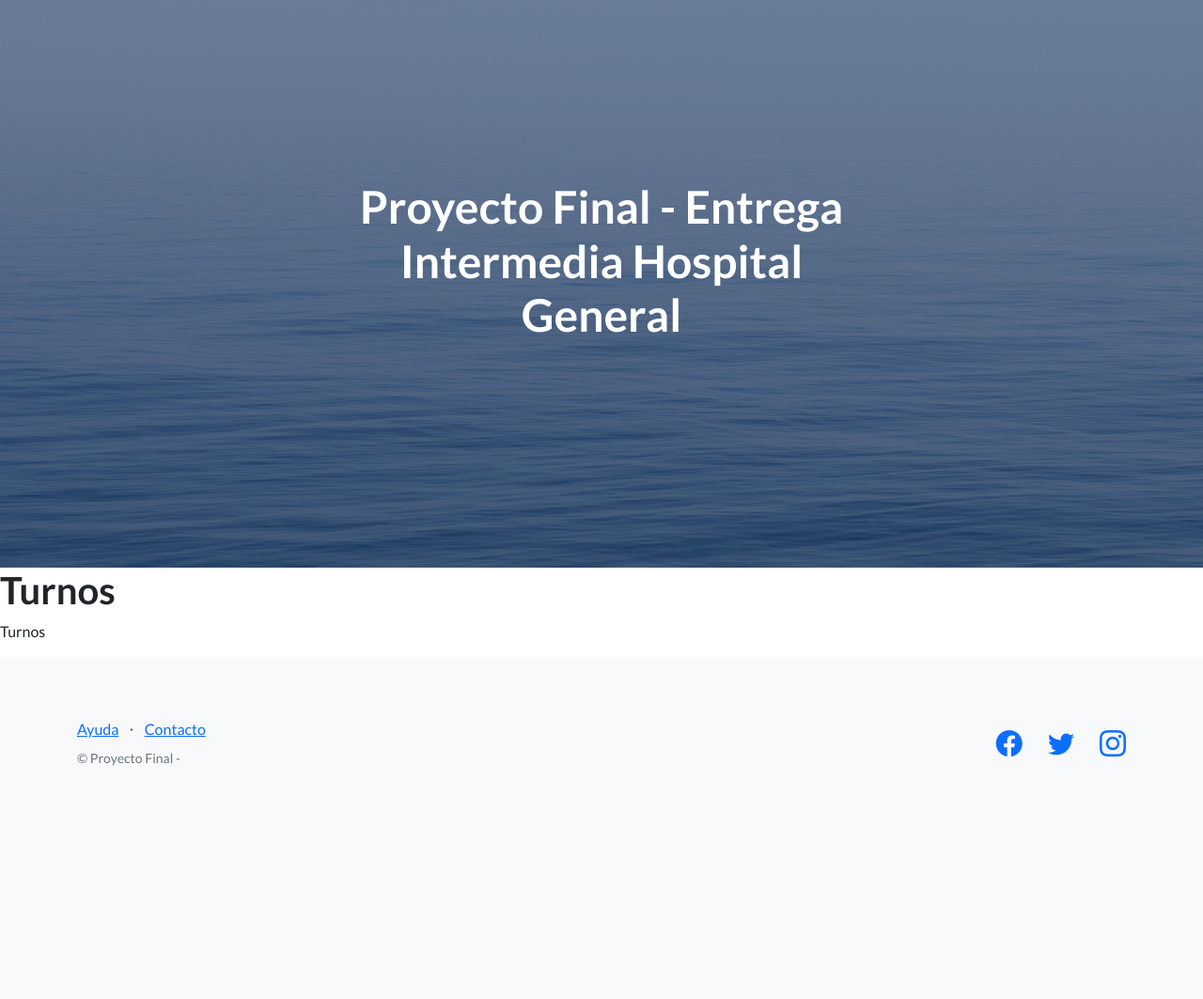
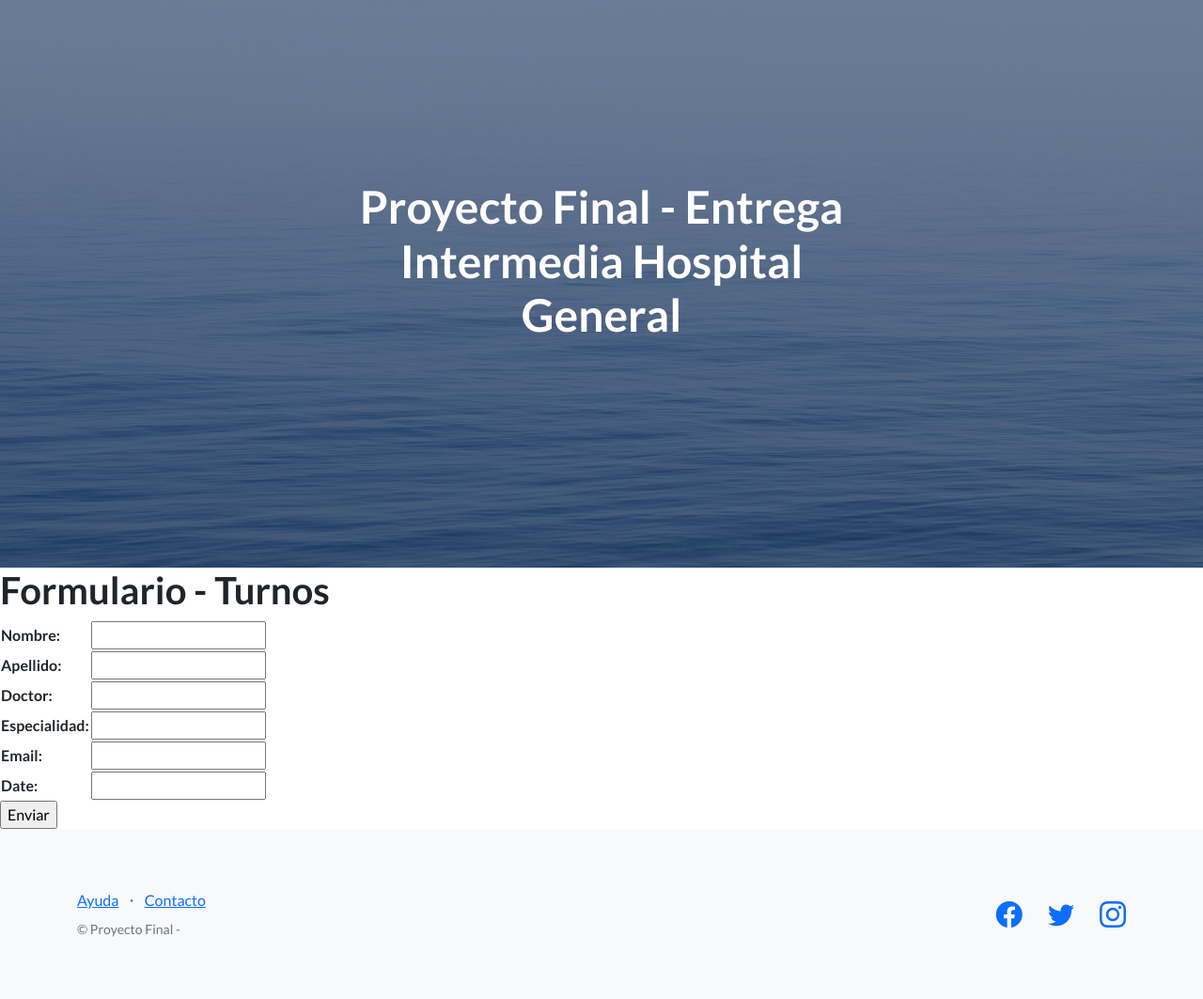
Before and after one commit to federicocolombato/Proyecto_Hospital, a Django app: page /AppHospital/turnos in a window 1280 px wide. Shown: the part 57-1120 px from the top of the page at 94% size. Before the commit the page ends 872 px from the top, so only its background shows below. Run offline with Django 4.2, Linux system fonts and the light colour scheme; some libraries are stand-ins or nearby versions.

Commit message:
Formulario Turno

```diff
--- a/ProyectoHospital/AppHospital/forms.py
+++ b/ProyectoHospital/AppHospital/forms.py
@@ -10,3 +10,14 @@ class DoctorFormulario(forms.Form):
     sexo= forms.CharField(max_length=10)
     email= forms.EmailField()
     especialidad= forms.CharField(max_length=30)
+
+class DateInput(forms.DateInput):
+    input_type = 'date'
+
+class TurnoFormulario(forms.Form):
+    nombre= forms.CharField(max_length=30)
+    apellido= forms.CharField(max_length=30)
+    doctor= forms.CharField(max_length=30)
+    especialidad = forms.CharField(max_length=30)
+    email= forms.EmailField()
+    date = forms.DateField()
--- a/ProyectoHospital/AppHospital/templates/AppHospital/turnos.html
+++ b/ProyectoHospital/AppHospital/templates/AppHospital/turnos.html
@@ -4,8 +4,29 @@
 
 {% block contenidoQueCambia %}
 
-<h1>Turnos</h1>
+ <!--Aquí va lo que cambia, y lo asociado a está vista :) -->
+ <h1>Formulario - Turnos</h1>
 
-<p>Turnos</p>
+ {% if miFormulario.errors %}
+
+ <p style="color: red;"> Están mal los datos, revisar</p>
+
+ {% endif %}
+
+
+ <form action="" method="POST">{% csrf_token %}
+
+
+     <table>
+
+         {{ miFormulario.as_table }}
+
+
+     </table>
+
+
+     <input type="submit", value="Enviar">
+
+ </form>
 
 {% endblock %}
--- a/ProyectoHospital/AppHospital/views.py
+++ b/ProyectoHospital/AppHospital/views.py
@@ -1,8 +1,9 @@
+import email
 from django.http.request import QueryDict
 from django.shortcuts import render, HttpResponse
 from django.http import HttpResponse
-from AppHospital.models import Doctor
-from AppHospital.forms import DoctorFormulario
+from AppHospital.models import *
+from AppHospital.forms import *
 
 # Create your views here.
 
@@ -36,8 +37,8 @@ def doctor(request):
 
                   informacion = miFormulario.cleaned_data
 
-                  doctor = Doctor (nombre=informacion['nombre'], apellido=informacion['apellido'],sexo=informacion['sexo'],
-                   email=informacion['email'], especialidad=informacion['especialidad'])
+                  doctor = Doctor (nombre=informacion['nombre'], apellido=informacion['apellido'],
+                  sexo=informacion['sexo'],email=informacion['email'], especialidad=informacion['especialidad'])
 
                   doctor.save()
 
@@ -105,3 +106,29 @@ def editarDoctor(request, doctor_nombre):
 
     # Voy al html que me permite editar
     return render(request, "AppHospital/editarDoctor.html", {"miFormulario": miFormulario, "doctor_nombre": doctor_nombre})
+
+
+def turnos(request):
+
+      if request.method == 'POST':
+
+            miFormulario = TurnoFormulario(request.POST) #aquí mellega toda la información del html
+
+            print(miFormulario)
+
+            if miFormulario.is_valid:   #Si pasó la validación de Django
+
+                  informacion = miFormulario.cleaned_data
+
+                  turno = Turno (nombre=informacion['nombre'], apellido=informacion['apellido'],
+                  doctor=informacion['doctor'],especilidad=informacion['especialidad'],email=informacion['email'], date=informacion['date'])
+
+                  turno.save()
+
+                  return render(request, "AppHospital/inicio.html") #Vuelvo al inicio o a donde quieran
+
+      else:
+
+            miFormulario= TurnoFormulario() #Formulario vacio para construir el html
+
+      return render(request, "AppHospital/turnos.html", {"miFormulario":miFormulario})
```
Also changed, not shown: ProyectoHospital/AppHospital/models.py (+8 -0 lines), ProyectoHospital/AppHospital/migrations/0003_turno.py (added).
